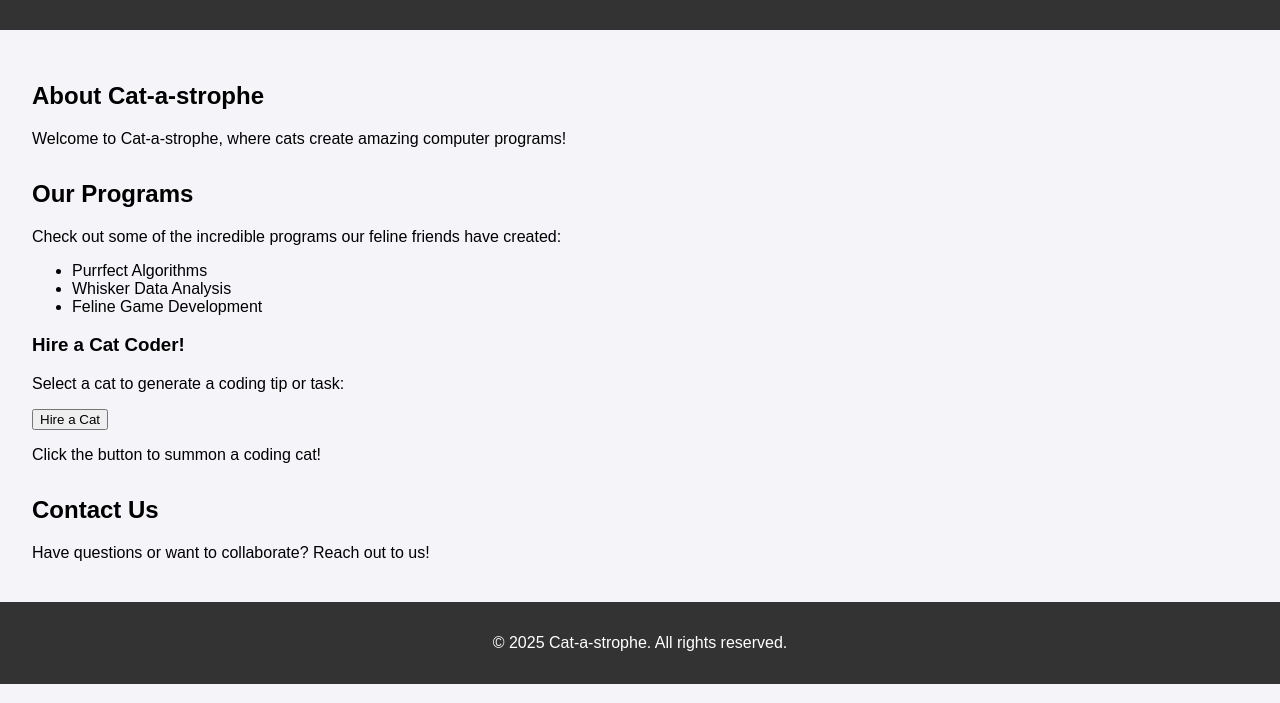
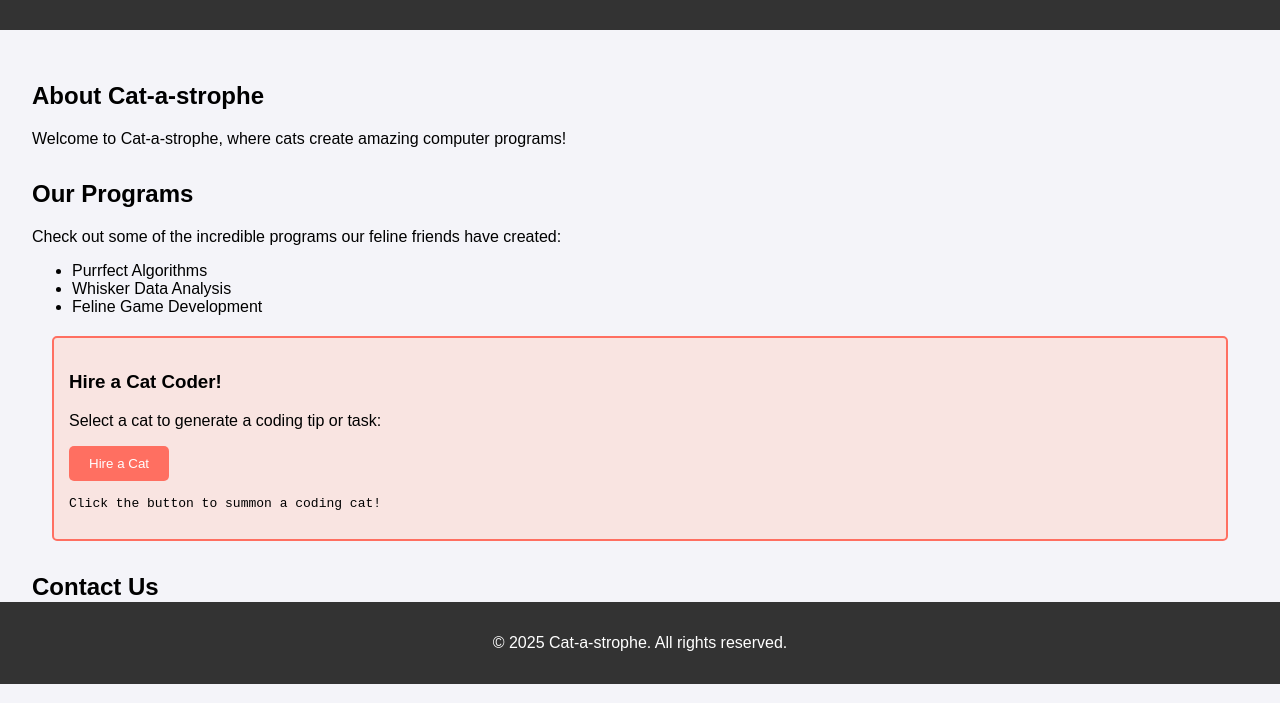
Before and after one commit to bryantfriend/9thGradeICT, a plain HTML site: page index.html in a window 1280 px wide. Shown: the part 116-819 px from the top of the page. Drawn offline with Linux system fonts and the light colour scheme.

Commit message:
Update styles.css

```diff
--- a/styles.css
+++ b/styles.css
@@ -44,3 +44,29 @@ footer {
     width: 100%;
     bottom: 0;
 }
+
+#cat-code-generator {
+    margin: 20px;
+    padding: 15px;
+    border: 2px solid #ff6f61;
+    border-radius: 5px;
+    background-color: #f9e4e1;
+}
+
+#catOutput {
+    margin-top: 15px;
+    font-family: monospace;
+}
+
+#hireCatBtn {
+    padding: 10px 20px;
+    background-color: #ff6f61;
+    color: white;
+    border: none;
+    border-radius: 5px;
+    cursor: pointer;
+}
+
+#hireCatBtn:hover {
+    background-color: #e65b50;
+}
```
